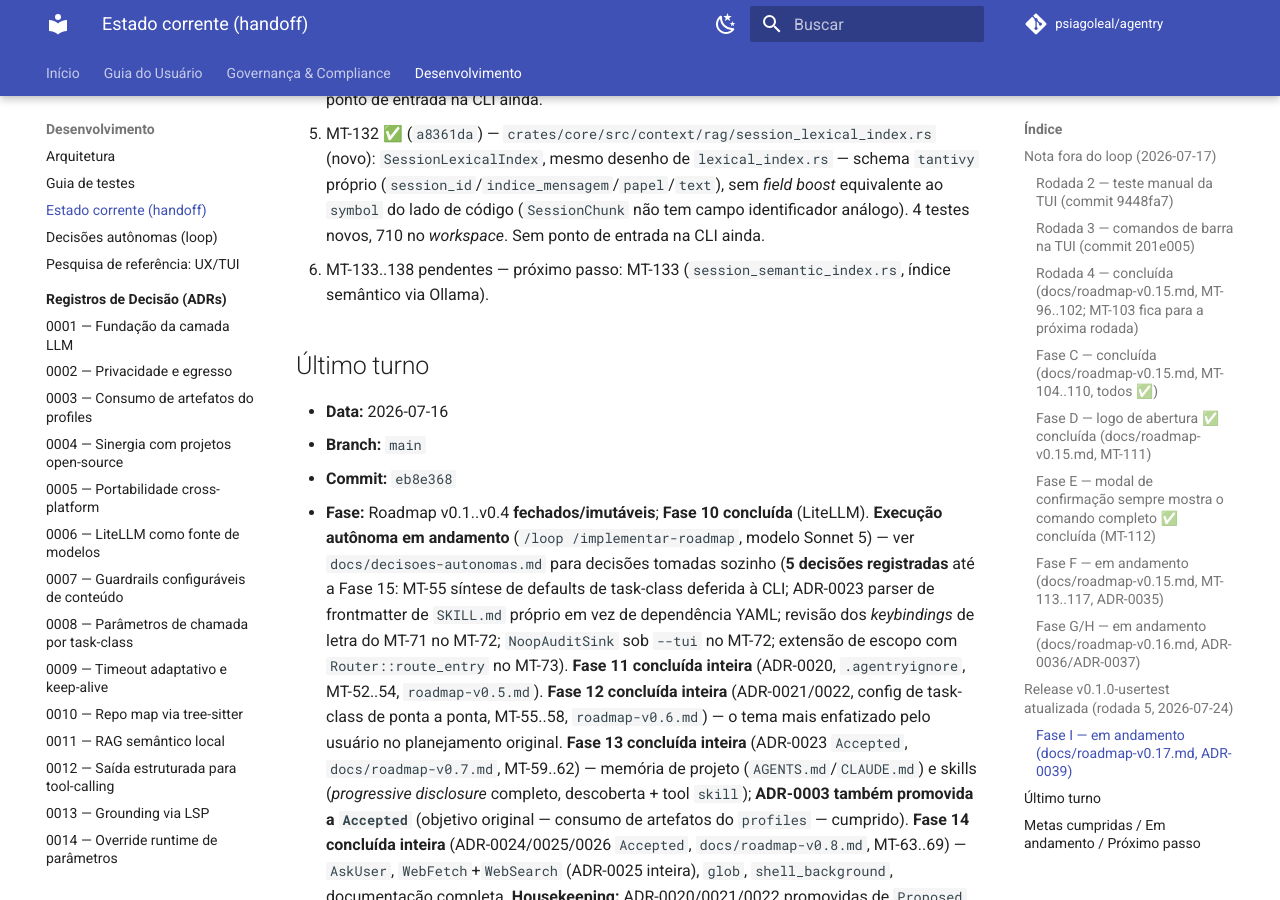
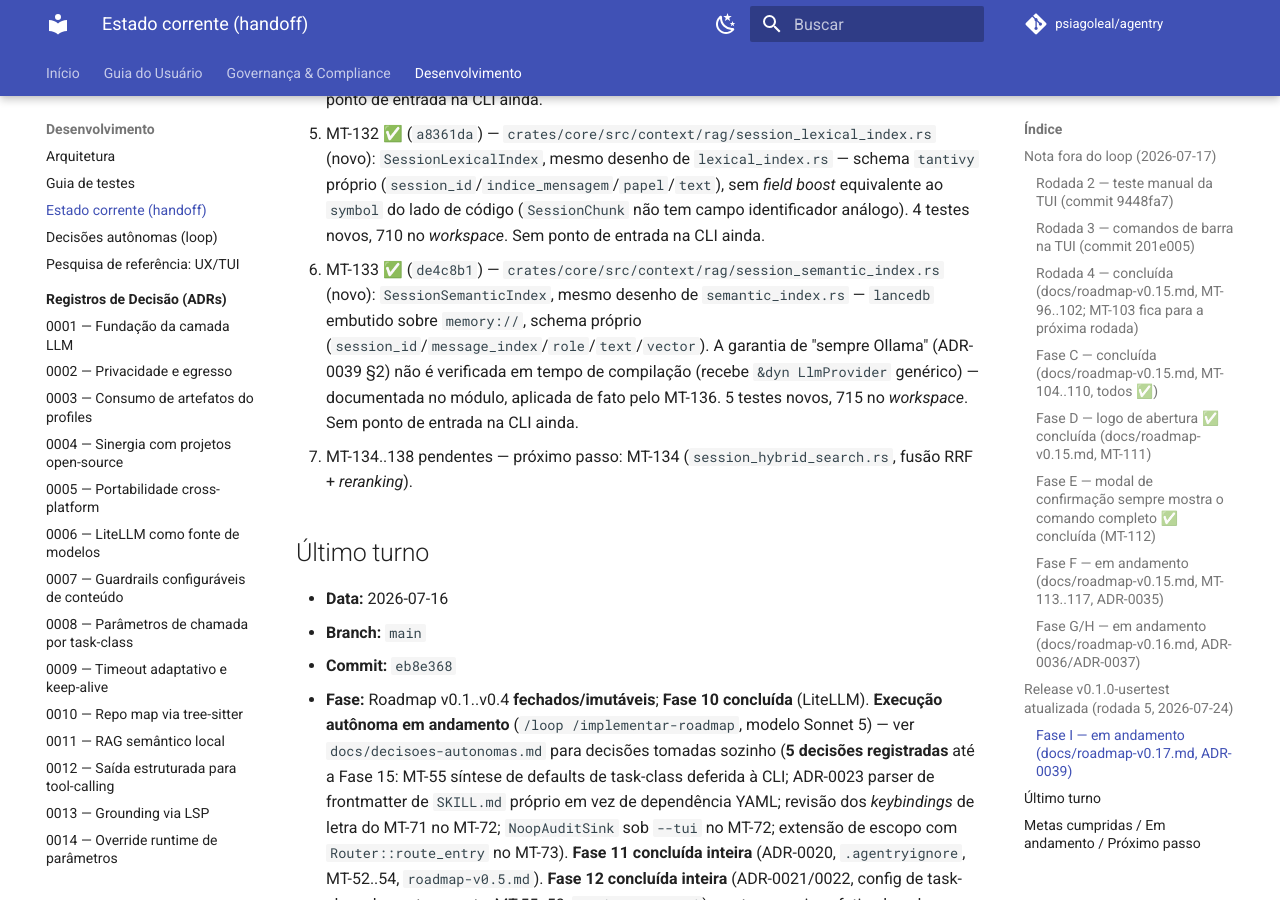
Before and after one commit to psiagoleal/agentry, an MkDocs documentation site: the page built from docs/CURRENT-STATE.md, in a window 1280 px wide and 900 px high, scrolled down 13592 px. Built offline with MkDocs 1.6.1 and Material for MkDocs 9.7.7, drawn with Linux system fonts in a browser that asks for light colours; comment, search, counter and statistics services are not loaded.

Commit message:
docs(handoff): marca MT-133 concluído (de4c8b1)
Próximo passo: MT-134 (session_hybrid_search.rs, fusão RRF + reranking).

{agente: Claude Code; modelo: claude-sonnet-5}

```diff
--- a/docs/CURRENT-STATE.md
+++ b/docs/CURRENT-STATE.md
@@ -519,8 +519,14 @@ código, ambas respondidas em 2026-07-24:
   (`session_id`/`indice_mensagem`/`papel`/`text`), sem *field boost* equivalente ao `symbol`
   do lado de código (`SessionChunk` não tem campo identificador análogo). 4 testes novos,
   710 no *workspace*. Sem ponto de entrada na CLI ainda.
-- MT-133..138 pendentes — próximo passo: MT-133 (`session_semantic_index.rs`, índice
-  semântico via Ollama).
+- MT-133 ✅ (`de4c8b1`) — `crates/core/src/context/rag/session_semantic_index.rs` (novo):
+  `SessionSemanticIndex`, mesmo desenho de `semantic_index.rs` — `lancedb` embutido sobre
+  `memory://`, schema próprio (`session_id`/`message_index`/`role`/`text`/`vector`). A
+  garantia de "sempre Ollama" (ADR-0039 §2) não é verificada em tempo de compilação (recebe
+  `&dyn LlmProvider` genérico) — documentada no módulo, aplicada de fato pelo MT-136. 5
+  testes novos, 715 no *workspace*. Sem ponto de entrada na CLI ainda.
+- MT-134..138 pendentes — próximo passo: MT-134 (`session_hybrid_search.rs`, fusão RRF +
+  *reranking*).
 
 ## Último turno
 
```
Also changed, not shown: docs/roadmap-v0.17.md (+5 -1 lines).
